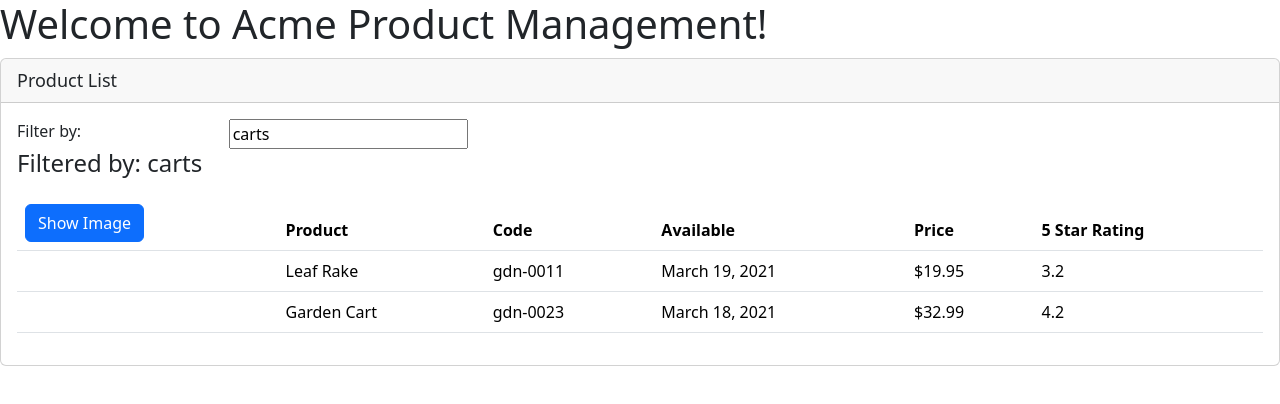
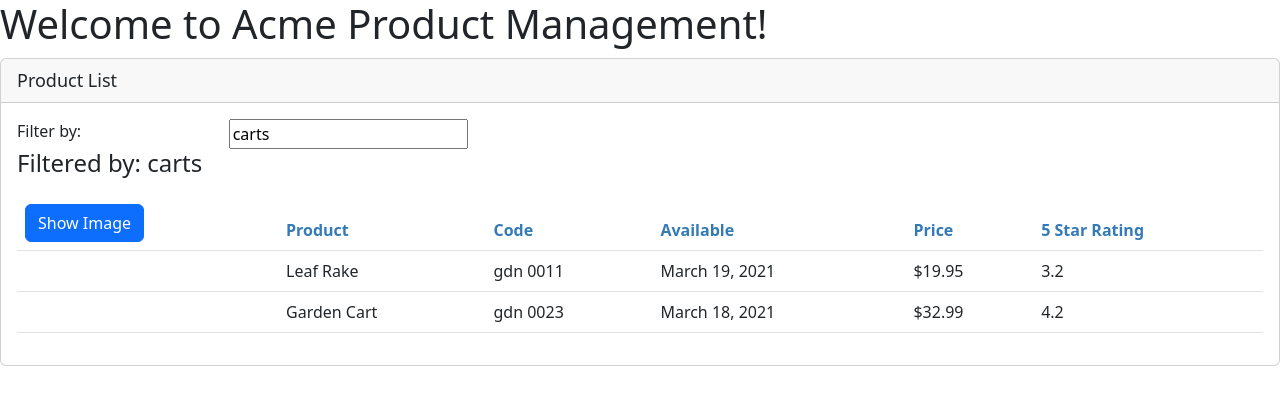
Before and after one commit to GEESHEK/APM-App, an Angular app: page / in a window 1280 px wide. Shown: the top 404 px of the page. Built offline with nearby package versions, Linux system fonts and the light colour scheme.

Commit message:
Added Custom Pipe

```diff
--- a/src/app/app.module.ts
+++ b/src/app/app.module.ts
@@ -4,15 +4,17 @@
 
 import { AppComponent } from './app.component';
 import { ProductListComponent } from './products/product-list.component';
+import { ConvertToSpacesPipe } from './shared/convert-to-spaces.pipe';
 
 @NgModule({
   declarations: [
     AppComponent,
-    ProductListComponent
+    ProductListComponent,
+    ConvertToSpacesPipe
   ],
   imports: [
     BrowserModule,
-    FormsModule
+    FormsModule,
   ],
   bootstrap: [AppComponent]
 })
--- /dev/null
+++ b/src/app/products/product-list.component.css
@@ -0,0 +1,7 @@
+thead {
+    color: #337AB7;
+}
+
+.table {
+    --bs-table-color: null;
+}
--- a/src/app/products/product-list.component.html
+++ b/src/app/products/product-list.component.html
@@ -43,7 +43,7 @@
                                  [style.margin.px]="imageMargin">
                         </td>
                         <td>{{product.productName}}</td>
-                        <td>{{product.productCode | lowercase}}</td>
+                        <td>{{product.productCode | lowercase | convertToSpaces:"-"}}</td>
                         <td>{{product.releaseDate}}</td>
                         <td>{{product.price | currency: "USD" : "symbol" : "1.2-2"}}</td>
                         <td>{{product.starRating}}</td>
--- a/src/app/products/product-list.component.ts
+++ b/src/app/products/product-list.component.ts
@@ -1,12 +1,13 @@
-import { Component } from "@angular/core";
+import { Component, OnInit } from "@angular/core";
 import { IProduct } from "./product";
 
 @Component({
     selector: 'pm-products',
-    templateUrl: './product-list.component.html'
+    templateUrl: './product-list.component.html',
+    styleUrls: ['./product-list.component.css']
 })
 
-export class ProductListComponent {
+export class ProductListComponent implements OnInit {
   pageTitle = "Product List";
   imageWidth = 50;
   imageMargin = 2;
@@ -38,4 +39,9 @@
   toggleImage(): void {
     this.showImage = !this.showImage;
   }
+
+  ngOnInit(): void {
+    console.log("In OnInit")
   }
+
+}
--- /dev/null
+++ b/src/app/shared/convert-to-spaces.pipe.ts
@@ -0,0 +1,13 @@
+import { Pipe, PipeTransform } from "@angular/core";
+
+@Pipe({
+    name: 'convertToSpaces'
+})
+
+export class ConvertToSpacesPipe implements PipeTransform {
+
+    transform(value: string, character: string): string {
+        return value.replace(character, " ");
+    }
+
+}
```
Lines whose indentation alone changed are shown as unchanged.
